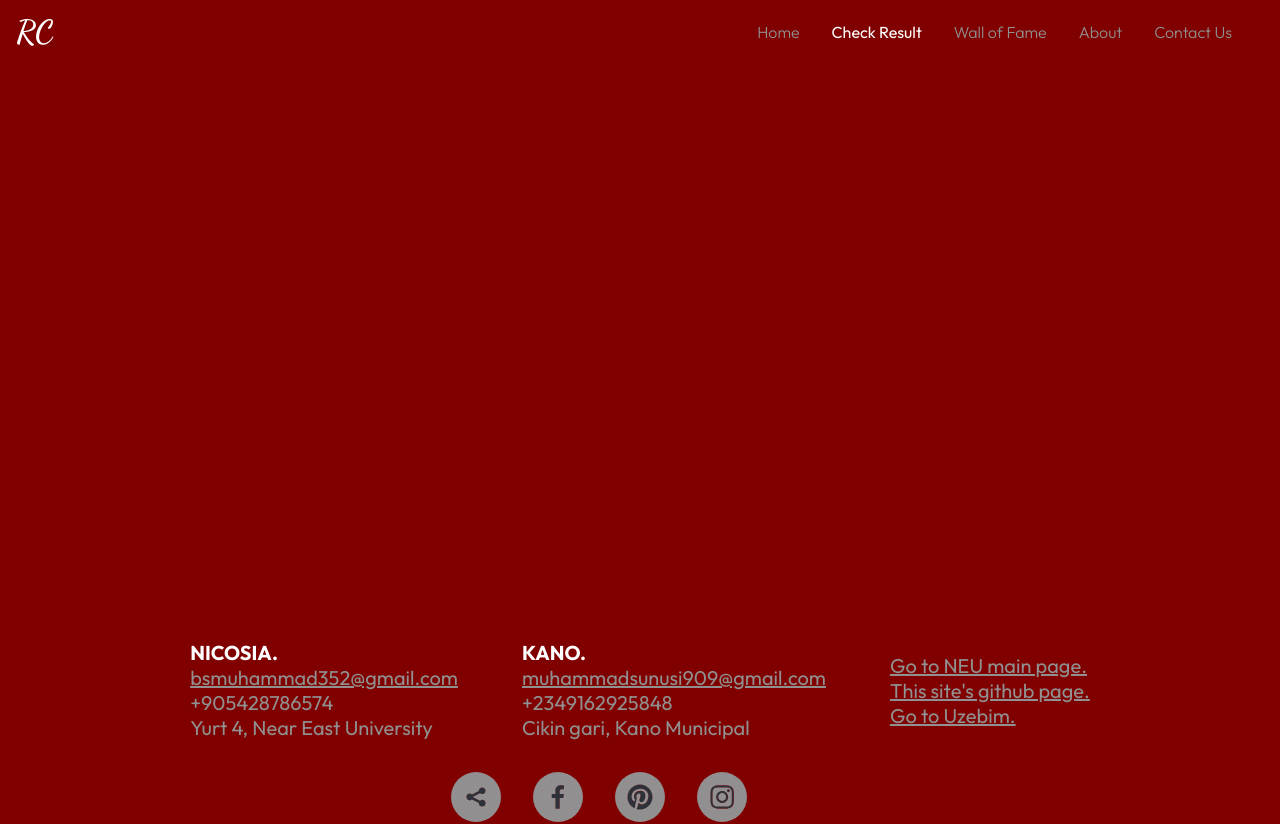
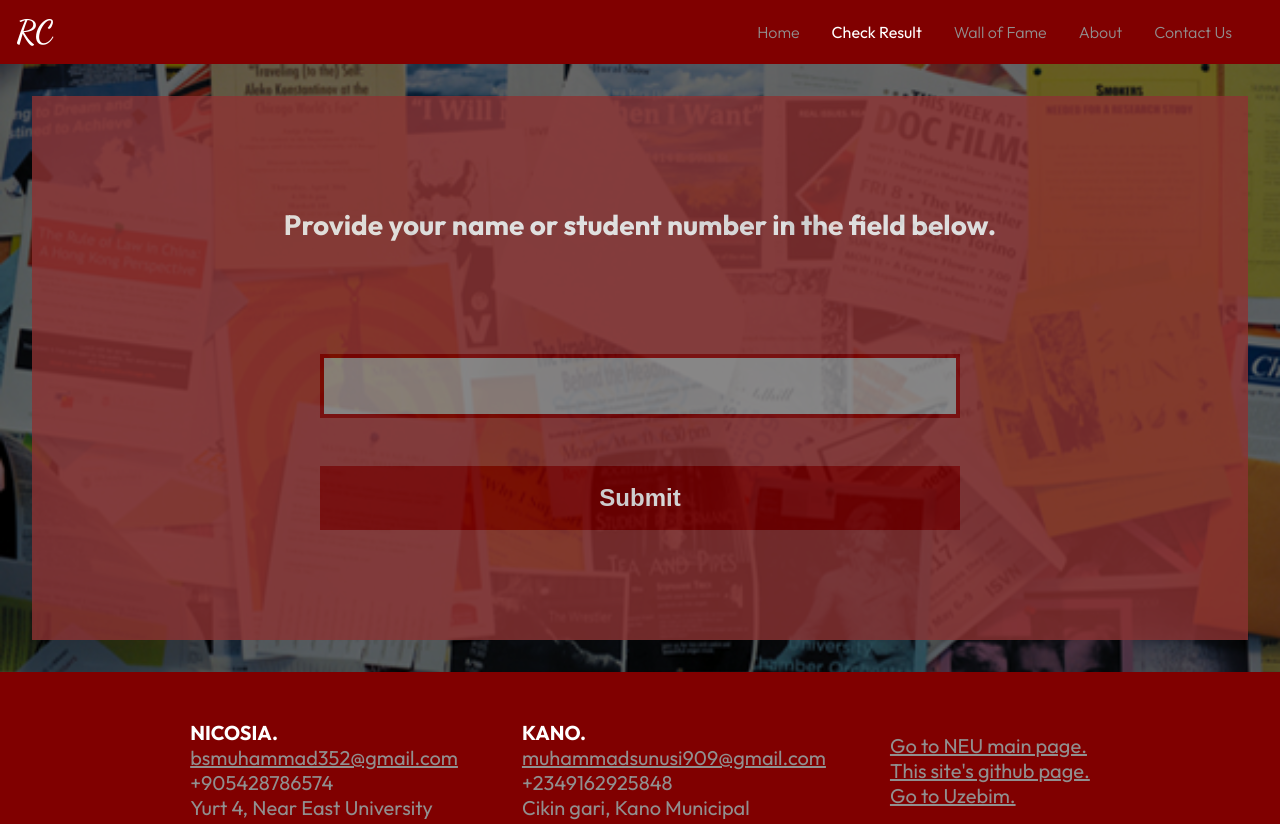
Before and after one commit to muhammad1966/ResultChecker, a React (Create React App) app: page /result in a window 1280 px wide. Shown: the top 824 px of the page. Built offline with nearby package versions, Linux system fonts and the light colour scheme.

Commit message:
fri-31st-5-2024-1

```diff
--- a/package.json
+++ b/package.json
@@ -8,11 +8,13 @@
     "@testing-library/user-event": "^13.5.0",
     "react": "^18.3.1",
     "react-dom": "^18.3.1",
+    "react-hook-form": "^7.51.5",
     "react-icons": "^5.2.1",
     "react-router-dom": "^6.23.1",
     "react-scripts": "5.0.1",
     "react-social-icons": "^6.16.0",
-    "web-vitals": "^2.1.4"
+    "web-vitals": "^2.1.4",
+    "yup": "^1.4.0"
   },
   "scripts": {
     "start": "react-scripts start",
--- a/src/components/result/Resul.jsx
+++ b/src/components/result/Resul.jsx
@@ -1,10 +1,26 @@
 import React from 'react'
 import './result.css'
+import {useForm} from 'react-hook-form'
 
 export const Resul = () => {
+    const {register, handleSubmit} = useForm();
+
+    const onSubmit = (data) =>{
+        let Data = data;
+    }
   return (
     <div className='result-div'>
+        <div className='result-content-div'>
+            <h3>
+                Provide your name or student number in the field below.
+            </h3>
+            <form onSubmit={handleSubmit(onSubmit)}>
+                <input className='result-input' type="text"  {...register("identity")}/>
+                <button className='result-submit' type="submit">Submit</button>
+            </form>
+        </div>
+    </div>
 
-    </div>
+
   )
 }
--- a/src/components/result/result.css
+++ b/src/components/result/result.css
@@ -1,4 +1,69 @@
 .result-div{
-    height: 33rem;
+    height: 38rem;
+    display: flex;
+    align-items: center;
+    justify-content: center;
     width: auto;
 }
+
+.result-div::before{
+    content: '';
+    position: absolute;
+    top: 4rem;
+    display: flex;
+    right: 0;
+    bottom: 0;
+    left: 0;
+    background-image: url('../../assets/result-image.jpg');
+    background-size: cover;
+    z-index: -1;
+    filter: brightness(0.4);
+}
+
+.result-content-div{
+    display: flex;
+    align-items: center;
+    justify-content: center;
+    flex-direction: column;
+    height: 34rem;
+    width: 95%;
+    background:var(--secondary-color);
+    opacity: 0.8;
+}
+
+.result-content-div h3{
+    font-family: text-font;
+    color: var(--text-color-2);
+    font-size: 28px;
+}
+
+form{
+    display: flex;
+    flex-direction: column;
+}
+
+.result-input{
+    width: 40rem;
+    height: 4rem;
+    margin-top: 7rem;
+    margin-bottom: 3rem;
+    border: 4px var(--primary-color) solid;
+    background: var(--text-color-1);
+    display: flex;
+    text-align: center;
+    outline: none;
+    font-size: 24px;
+    font-weight: bold;
+    font-family: text-font;
+    color: var(--primary-color);
+}
+
+.result-submit{
+    width: 40rem;
+    height: 4rem;
+    border: 4px var(--primary-color) solid;
+    background: var(--primary-color);
+    font-size: 24px;
+    font-weight: bold;
+    color: var(--text-color-2);
+}
--- a/src/index.css
+++ b/src/index.css
@@ -20,4 +20,5 @@
     --secondary-color: #8c3333;
     --tatiary-color:rgb(150, 50, 50);
     --text-color-1: #918f8f;
+    --text-color-2: white;
 }
```
Also changed, not shown: src/assets/result-image.jpg (added), 1 other file (tests, documents, lock files or other folders).
